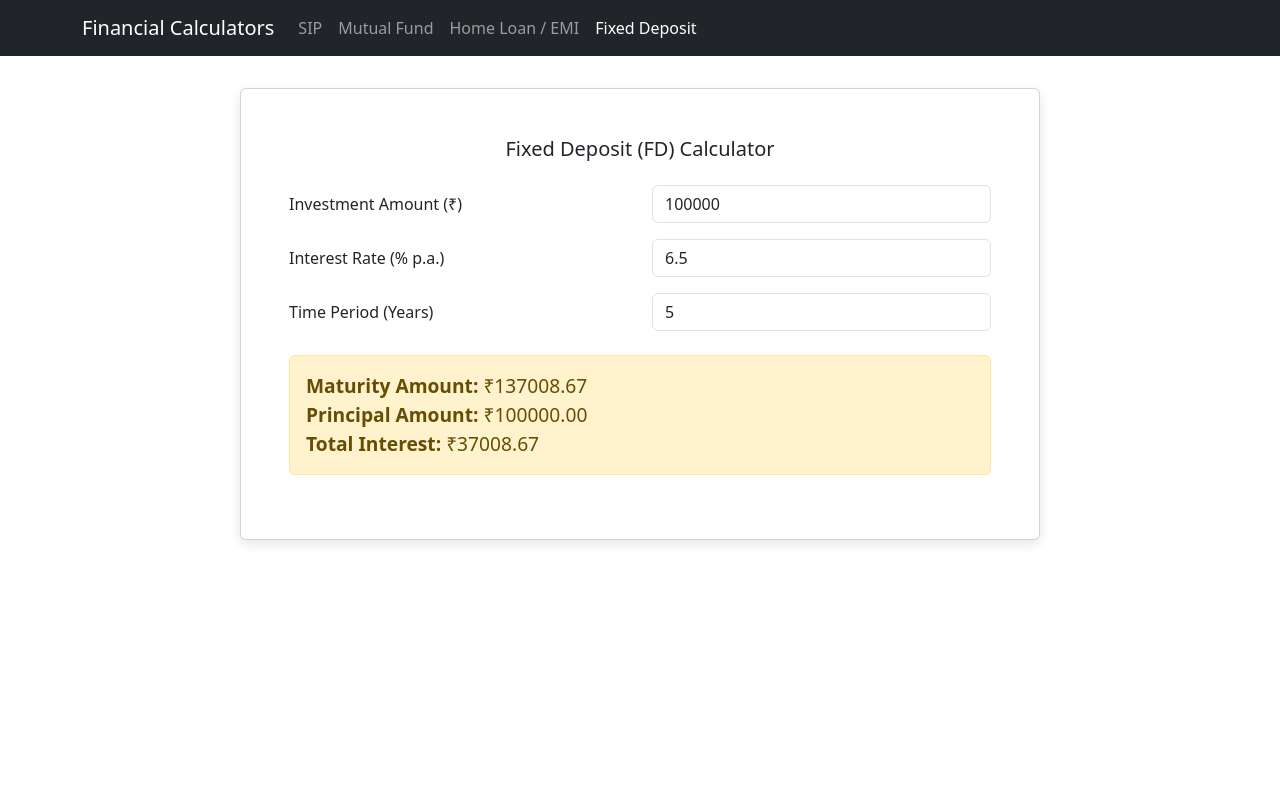
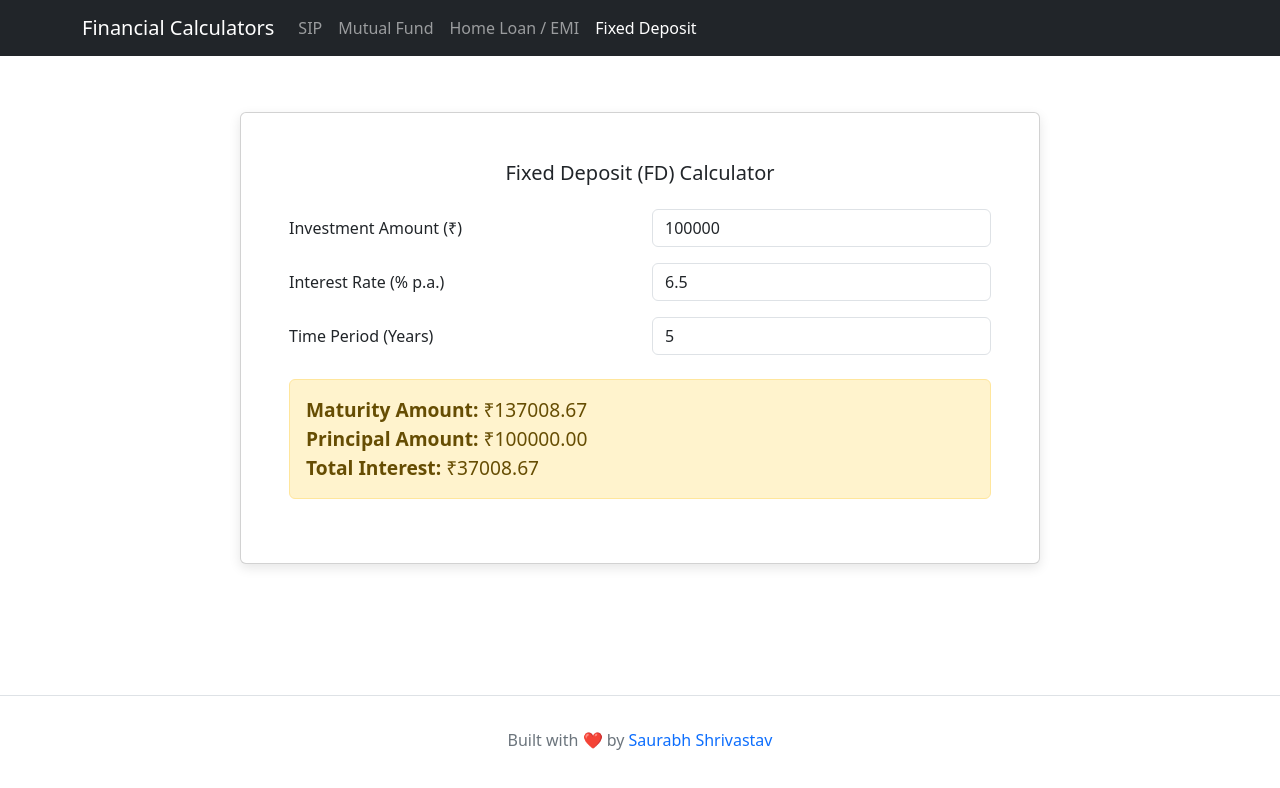
Before and after one commit to Saurabh0786/calculator_project, a React (Vite) app: page /#/fd in a window 1280 px wide. Shown: the top 788 px of the page. Built offline with nearby package versions, Linux system fonts and the light colour scheme.

Commit message:
Added the footer to all pages

```diff
--- a/src/App.jsx
+++ b/src/App.jsx
@@ -1,6 +1,7 @@
 import React from 'react';
   import { HashRouter as Router, Routes, Route } from 'react-router-dom';
   import Header from './components/Header';
+  import Footer from './components/footer';
   import SipCalculator from './components/SipCalculator';
   import MutualFundCalculator from './components/MutualFundCalculator';
   import EmiCalculator from './components/EmiCalculator';
@@ -10,8 +11,9 @@ import { Container } from 'react-bootstrap';
   function App() {
     return (
       <Router>
+        <div style={{ display: 'flex', flexDirection: 'column', minHeight: '100vh' }}>
           <Header />
-      <Container className="mt-4">
+          <Container as="main" className="mt-4" style={{ flex: 1 }}>
             <Routes>
               <Route path="/" element={<SipCalculator />} />
               <Route path="/mutual-fund" element={<MutualFundCalculator />} />
@@ -19,6 +21,8 @@ function App() {
               <Route path="/fd" element={<FdCalculator />} />
             </Routes>
           </Container>
+          <Footer /> {/* Add the Footer at the end */}
+        </div>
       </Router>
     );
   }
--- /dev/null
+++ b/src/components/Footer.jsx
@@ -0,0 +1,20 @@
+ import React from 'react';
+
+  function Footer() {
+    return (
+      <footer className="app-footer">
+        <p>
+          Built with ❤️ by{' '}
+          <a
+            href="https://github.com/Saurabh0786"
+            target="_blank"
+            rel="noopener noreferrer"
+          >
+            Saurabh Shrivastav
+          </a>
+        </p>
+      </footer>
+    );
+  }
+
+  export default Footer;
--- a/src/index.css
+++ b/src/index.css
@@ -1,4 +1,4 @@
- body {
+body {
     background-color: #f8f9fa;
   }
 
@@ -41,3 +41,23 @@
   .amortization-table tbody tr:hover {
     background-color: #e9ecef;
   }
+
+  /* / New Footer Styles / */
+  .app-footer {
+    text-align: center;
+    padding: 2rem 0;
+    margin-top: 4rem;
+    border-top: 1px solid #dee2e6;
+    font-size: 1rem;
+    color: #6c757d;
+  }
+
+  .app-footer a {
+    color: #0d6efd;
+    text-decoration: none;
+    font-weight: 500;
+  }
+
+  .app-footer a:hover {
+    text-decoration: underline;
+  }
```
Lines whose indentation alone changed are shown as unchanged.
